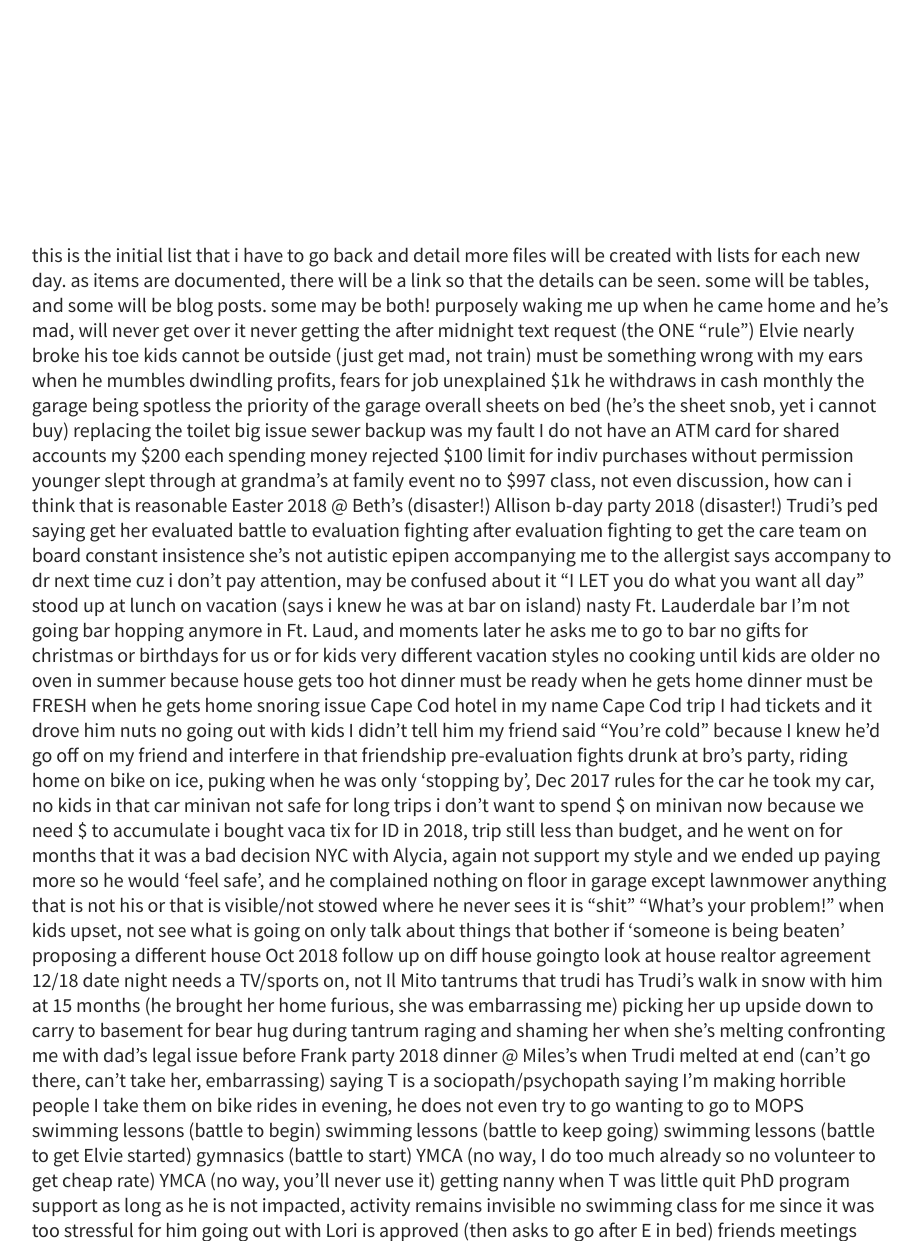
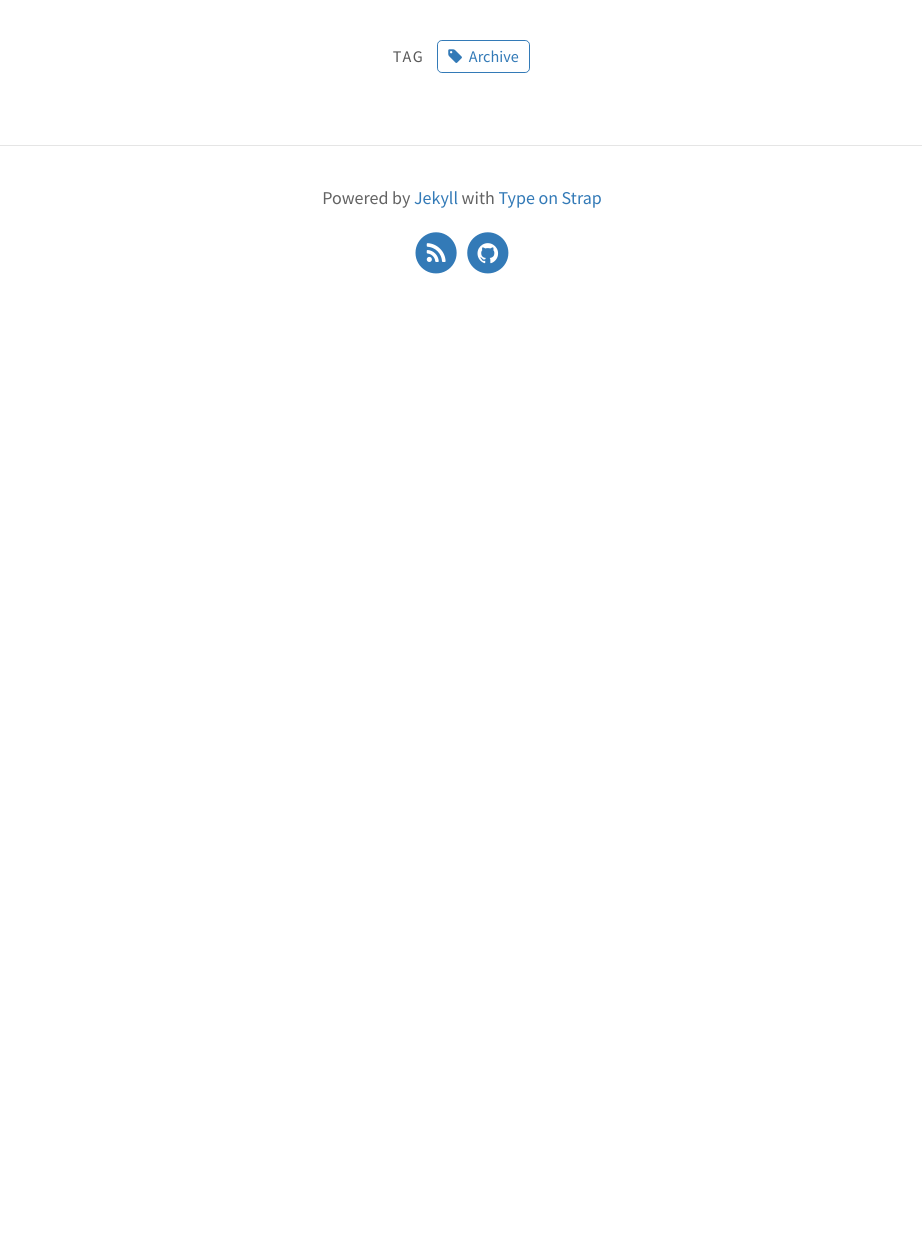
Before and after one commit to lemonstolemonade/fuzzy-adventure, a Jekyll site: the page built from pages/document.md, in a window 1280 px wide and 1400 px high, scrolled down 219 px. Shown: the part 159-1400 px from the top of the window, without its empty margins (178-1100 px from the left). Built offline with Jekyll 4.4.1, drawn with Linux system fonts in a browser that asks for light colours; a file with an impossible date is left out; after the commit the page ends 900 px from its top, so only the background shows below that; some of the changed text lies outside the part shown.

Commit message:
Update 2021-01-01-initial-list.md

```diff
--- a/_documentation/2021-01-01-initial-list.md
+++ b/_documentation/2021-01-01-initial-list.md
@@ -1,15 +1,17 @@
 ---
 layout: post
-title: Circus				       # Title of the portfolio post
-feature-img: "assets/img/portfolio/cake.png"   # Will display the image in the post
-img: "assets/img/portfolio/cake.png"           # Will display the image in the portfolio page
-date: 2021-01-01		 	       # Not mandatory, however needs to be in date format to display the date
+title: Circus
+feature-img: assets/img/portfolio/cake.png
+img: assets/img/portfolio/cake.png
+date: {}
+published: true
 ---
 
 
 this is the initial list that i have to go back and detail
 more files will be created with lists for each new day.
 as items are documented, there will be a link so that the details can be seen. some will be tables, and some will be blog posts. some may be both!
+
 1. purposely waking me up when he came home and he's mad, will never get over it
 1. never getting the after midnight text request (the ONE "rule")
 1. Elvie nearly broke his toe
```
